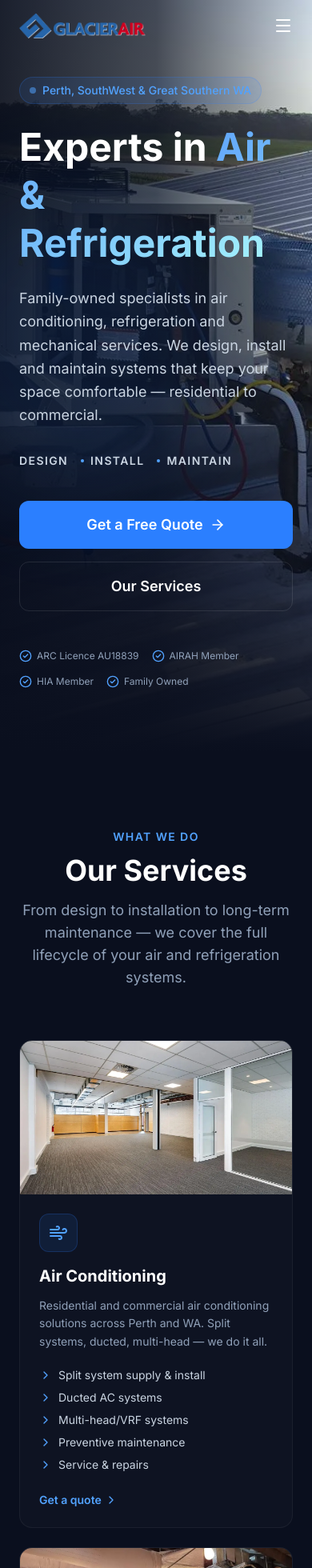
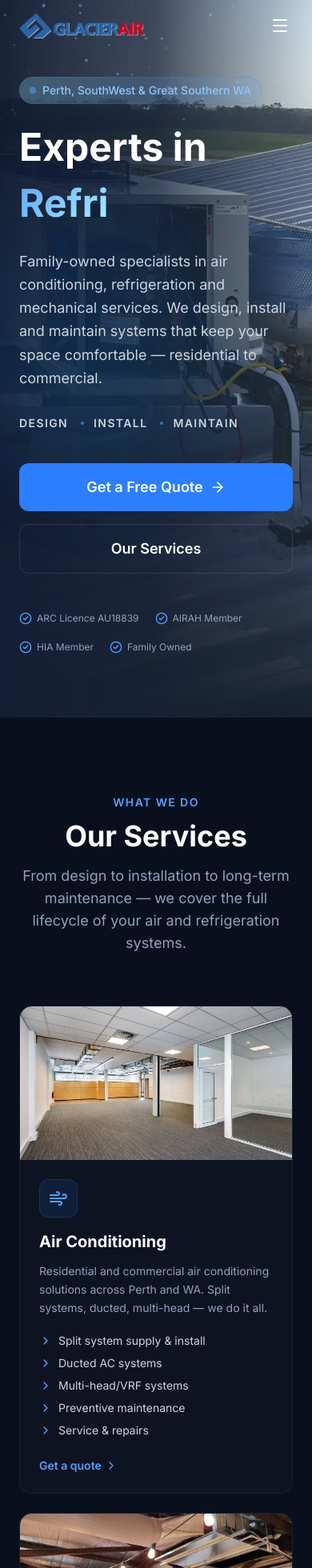
Before and after one commit to GolfChariotsMike/glacier-air, a Next.js app: page / in a window 390 px wide. Shown: the top 1960 px of the page at 80% size. Built offline with nearby package versions, Linux system fonts and the light colour scheme.

Commit message:
feat: modern redesign — aurora hero, particles, typewriter, scroll reveal, glow cards, frosted glass nav

```diff
--- a/src/app/globals.css
+++ b/src/app/globals.css
@@ -26,3 +26,151 @@ body {
     background-clip: text;
   }
 }
+
+/* ── Aurora background ── */
+@keyframes aurora-shift {
+  0%   { background-position: 0% 50%;   transform: scale(1)    rotate(0deg); }
+  33%  { background-position: 100% 50%; transform: scale(1.04) rotate(1deg); }
+  66%  { background-position: 50% 100%; transform: scale(1.02) rotate(-1deg); }
+  100% { background-position: 0% 50%;   transform: scale(1)    rotate(0deg); }
+}
+
+.aurora {
+  position: absolute;
+  inset: -60%;
+  background: repeating-linear-gradient(
+    100deg,
+    rgba(59, 130, 246, 0.12)  0%,
+    rgba(147, 197, 253, 0.06) 10%,
+    rgba(96, 165, 250, 0.10)  20%,
+    rgba(165, 243, 252, 0.08) 30%,
+    rgba(30, 64, 175, 0.12)   40%,
+    transparent               50%
+  );
+  background-size: 300% 300%;
+  filter: blur(60px);
+  animation: aurora-shift 20s ease-in-out infinite alternate;
+  pointer-events: none;
+}
+
+/* ── Floating particles ── */
+#particle-canvas {
+  position: absolute;
+  inset: 0;
+  pointer-events: none;
+}
+
+/* ── Scroll reveal ── */
+.reveal {
+  opacity: 0;
+  transform: translateY(36px);
+  transition: opacity 0.7s cubic-bezier(0.22, 1, 0.36, 1),
+              transform 0.7s cubic-bezier(0.22, 1, 0.36, 1);
+}
+.reveal.visible {
+  opacity: 1;
+  transform: translateY(0);
+}
+.reveal-delay-1 { transition-delay: 0.1s; }
+.reveal-delay-2 { transition-delay: 0.2s; }
+.reveal-delay-3 { transition-delay: 0.3s; }
+.reveal-delay-4 { transition-delay: 0.4s; }
+
+/* ── Glow card ── */
+.glow-card {
+  position: relative;
+  transition: transform 0.35s cubic-bezier(0.22, 1, 0.36, 1),
+              box-shadow 0.35s ease;
+}
+.glow-card::before {
+  content: '';
+  position: absolute;
+  inset: -1px;
+  border-radius: inherit;
+  padding: 1px;
+  background: linear-gradient(135deg, transparent 40%, rgba(59,130,246,0.5) 100%);
+  -webkit-mask: linear-gradient(#fff 0 0) content-box, linear-gradient(#fff 0 0);
+  -webkit-mask-composite: xor;
+  mask-composite: exclude;
+  opacity: 0;
+  transition: opacity 0.35s ease;
+  pointer-events: none;
+}
+.glow-card:hover::before {
+  opacity: 1;
+}
+.glow-card:hover {
+  transform: translateY(-6px);
+  box-shadow: 0 20px 60px rgba(59, 130, 246, 0.15);
+}
+
+/* ── Typewriter cursor ── */
+@keyframes blink {
+  0%, 100% { opacity: 1; }
+  50%       { opacity: 0; }
+}
+.cursor {
+  display: inline-block;
+  width: 3px;
+  height: 1em;
+  background: #60a5fa;
+  margin-left: 4px;
+  vertical-align: text-bottom;
+  animation: blink 0.9s step-end infinite;
+}
+
+/* ── Animated counter ── */
+.stat-counter {
+  font-variant-numeric: tabular-nums;
+}
+
+/* ── Shimmer on hero badge ── */
+@keyframes shimmer {
+  0%   { background-position: -200% center; }
+  100% { background-position:  200% center; }
+}
+.badge-shimmer {
+  background: linear-gradient(
+    90deg,
+    rgba(96,165,250,0.15) 0%,
+    rgba(165,243,252,0.35) 40%,
+    rgba(96,165,250,0.15) 80%
+  );
+  background-size: 200% auto;
+  animation: shimmer 3s linear infinite;
+}
+
+/* ── Smooth nav underline ── */
+.nav-link {
+  position: relative;
+}
+.nav-link::after {
+  content: '';
+  position: absolute;
+  bottom: -2px;
+  left: 0;
+  width: 0;
+  height: 2px;
+  background: linear-gradient(90deg, #60a5fa, #a5f3fc);
+  border-radius: 2px;
+  transition: width 0.3s cubic-bezier(0.22, 1, 0.36, 1);
+}
+.nav-link:hover::after {
+  width: 100%;
+}
+
+/* ── Frosted glass panel ── */
+.glass-panel {
+  background: rgba(255,255,255,0.03);
+  backdrop-filter: blur(12px);
+  -webkit-backdrop-filter: blur(12px);
+  border: 1px solid rgba(255,255,255,0.07);
+}
+
+/* ── Image zoom on hover ── */
+.img-zoom img {
+  transition: transform 0.6s cubic-bezier(0.22, 1, 0.36, 1);
+}
+.img-zoom:hover img {
+  transform: scale(1.07);
+}
--- a/src/components/Hero.tsx
+++ b/src/components/Hero.tsx
@@ -1,39 +1,134 @@
+"use client";
+import { useEffect, useRef, useState } from "react";
 import { ArrowRight, CheckCircle2 } from "lucide-react";
 
 const badges = ["ARC Licence AU18839", "AIRAH Member", "HIA Member", "Family Owned"];
+const typewriterWords = ["Air Conditioning", "Refrigeration", "Mechanical Services", "HVAC Design"];
+
+function useTypewriter(words: string[]) {
+  const [text, setText] = useState("");
+  const [wordIndex, setWordIndex] = useState(0);
+  const [isDeleting, setIsDeleting] = useState(false);
+
+  useEffect(() => {
+    const current = words[wordIndex % words.length];
+    const speed = isDeleting ? 40 : 70;
+
+    const timeout = setTimeout(() => {
+      if (!isDeleting && text === current) {
+        setTimeout(() => setIsDeleting(true), 1800);
+        return;
+      }
+      if (isDeleting && text === "") {
+        setIsDeleting(false);
+        setWordIndex((i) => (i + 1) % words.length);
+        return;
+      }
+      setText(isDeleting ? current.slice(0, text.length - 1) : current.slice(0, text.length + 1));
+    }, speed);
+
+    return () => clearTimeout(timeout);
+  }, [text, isDeleting, wordIndex, words]);
+
+  return text;
+}
 
 export default function Hero() {
+  const canvasRef = useRef<HTMLCanvasElement>(null);
+  const typedText = useTypewriter(typewriterWords);
+
+  // Floating particles
+  useEffect(() => {
+    const canvas = canvasRef.current;
+    if (!canvas) return;
+    const ctx = canvas.getContext("2d");
+    if (!ctx) return;
+
+    let animId: number;
+    const resize = () => {
+      canvas.width = canvas.offsetWidth;
+      canvas.height = canvas.offsetHeight;
+    };
+    resize();
+    window.addEventListener("resize", resize);
+
+    const count = 55;
+    const particles = Array.from({ length: count }, () => ({
+      x: Math.random() * canvas.width,
+      y: Math.random() * canvas.height,
+      r: Math.random() * 1.8 + 0.4,
+      speed: Math.random() * 0.35 + 0.1,
+      opacity: Math.random() * 0.4 + 0.1,
+      drift: (Math.random() - 0.5) * 0.3,
+    }));
+
+    const draw = () => {
+      ctx.clearRect(0, 0, canvas.width, canvas.height);
+      particles.forEach((p) => {
+        ctx.beginPath();
+        ctx.arc(p.x, p.y, p.r, 0, Math.PI * 2);
+        ctx.fillStyle = `rgba(147, 197, 253, ${p.opacity})`;
+        ctx.fill();
+        p.y -= p.speed;
+        p.x += p.drift;
+        if (p.y < -5) {
+          p.y = canvas.height + 5;
+          p.x = Math.random() * canvas.width;
+        }
+        if (p.x < 0) p.x = canvas.width;
+        if (p.x > canvas.width) p.x = 0;
+      });
+      animId = requestAnimationFrame(draw);
+    };
+    draw();
+
+    return () => {
+      cancelAnimationFrame(animId);
+      window.removeEventListener("resize", resize);
+    };
+  }, []);
+
   return (
     <section
       id="home"
       className="relative min-h-screen flex items-center overflow-hidden"
     >
-      {/* Background image with overlay */}
+      {/* Background image */}
       <div
         className="absolute inset-0 bg-cover bg-center bg-no-repeat"
-        style={{
-          backgroundImage: "url('/images/hero-bg.webp')",
-        }}
+        style={{ backgroundImage: "url('/images/hero-bg.webp')" }}
       />
       {/* Gradient overlays */}
-      <div className="absolute inset-0 bg-gradient-to-r from-[#050a18]/90 via-[#050a18]/70 to-transparent" />
+      <div className="absolute inset-0 bg-gradient-to-r from-[#050a18]/95 via-[#050a18]/75 to-transparent" />
       <div className="absolute inset-0 bg-gradient-to-t from-[#0a0f1e] via-transparent to-transparent" />
 
-      {/* Floating blue orb */}
-      <div className="absolute top-1/4 right-1/4 w-96 h-96 bg-blue-500/10 rounded-full blur-3xl pointer-events-none" />
+      {/* Aurora layer */}
+      <div className="aurora" />
+
+      {/* Particles */}
+      <canvas ref={canvasRef} id="particle-canvas" />
+
+      {/* Floating orbs */}
+      <div className="absolute top-1/4 right-1/4 w-96 h-96 bg-blue-500/8 rounded-full blur-3xl pointer-events-none animate-pulse" style={{ animationDuration: "6s" }} />
+      <div className="absolute bottom-1/3 right-1/3 w-64 h-64 bg-cyan-500/6 rounded-full blur-3xl pointer-events-none" />
 
       <div className="relative z-10 max-w-7xl mx-auto px-6 pt-24 pb-20">
         <div className="max-w-2xl">
-          {/* Pill badge */}
-          <div className="inline-flex items-center gap-2 px-3 py-1.5 rounded-full bg-blue-500/10 border border-blue-500/20 text-blue-400 text-sm font-medium mb-6">
+          {/* Animated pill badge */}
+          <div className="inline-flex items-center gap-2 px-3 py-1.5 rounded-full badge-shimmer border border-blue-500/25 text-blue-300 text-sm font-medium mb-6">
             <span className="w-2 h-2 rounded-full bg-blue-400 animate-pulse" />
             Perth, SouthWest & Great Southern WA
           </div>
 
-          <h1 className="text-5xl md:text-6xl lg:text-7xl font-bold text-white leading-tight mb-6">
-            Experts in{" "}
-            <span className="gradient-text">Air & Refrigeration</span>
+          <h1 className="text-5xl md:text-6xl lg:text-7xl font-bold text-white leading-tight mb-4">
+            Experts in
           </h1>
+
+          {/* Typewriter line */}
+          <div className="text-5xl md:text-6xl lg:text-7xl font-bold mb-6 min-h-[1.2em]">
+            <span className="gradient-text">{typedText}</span>
+            <span className="cursor" />
+          </div>
 
           <p className="text-lg md:text-xl text-slate-300 mb-8 leading-relaxed max-w-xl">
             Family-owned specialists in air conditioning, refrigeration and
@@ -41,11 +136,11 @@ export default function Hero() {
             keep your space comfortable — residential to commercial.
           </p>
 
-          {/* Tagline */}
+          {/* Design · Install · Maintain */}
           <div className="flex items-center gap-4 mb-10">
             {["Design", "Install", "Maintain"].map((t, i) => (
-              <span key={t} className="flex items-center gap-2 text-sm font-semibold text-slate-300 uppercase tracking-widest">
-                {i > 0 && <span className="w-1 h-1 rounded-full bg-blue-400" />}
+              <span key={t} className="flex items-center gap-3 text-sm font-semibold text-slate-300 uppercase tracking-widest">
+                {i > 0 && <span className="w-1 h-1 rounded-full bg-blue-400/60" />}
                 {t}
               </span>
             ))}
@@ -54,20 +149,20 @@ export default function Hero() {
           <div className="flex flex-col sm:flex-row gap-4 mb-12">
             <a
               href="#contact"
-              className="inline-flex items-center justify-center gap-2 px-8 py-4 rounded-xl bg-blue-500 hover:bg-blue-400 text-white font-semibold text-lg transition-all hover:shadow-lg hover:shadow-blue-500/25 hover:-translate-y-0.5"
+              className="inline-flex items-center justify-center gap-2 px-8 py-4 rounded-xl bg-blue-500 hover:bg-blue-400 text-white font-semibold text-lg transition-all duration-300 hover:shadow-xl hover:shadow-blue-500/30 hover:-translate-y-0.5 active:translate-y-0"
             >
               Get a Free Quote <ArrowRight className="w-5 h-5" />
             </a>
             <a
               href="#services"
-              className="inline-flex items-center justify-center gap-2 px-8 py-4 rounded-xl border border-white/10 hover:border-white/30 text-white font-semibold text-lg transition-all hover:bg-white/5"
+              className="inline-flex items-center justify-center gap-2 px-8 py-4 rounded-xl border border-white/10 hover:border-white/30 text-white font-semibold text-lg transition-all duration-300 hover:bg-white/5"
             >
               Our Services
             </a>
           </div>
 
           {/* Trust badges */}
-          <div className="flex flex-wrap gap-4">
+          <div className="flex flex-wrap gap-5">
             {badges.map((b) => (
               <div key={b} className="flex items-center gap-1.5 text-xs text-slate-400">
                 <CheckCircle2 className="w-4 h-4 text-blue-400 shrink-0" />
@@ -78,10 +173,10 @@ export default function Hero() {
         </div>
       </div>
 
-      {/* Phone number floating card */}
+      {/* Phone floating card */}
       <a
         href="tel:0892423111"
-        className="absolute bottom-8 right-6 hidden lg:flex items-center gap-3 bg-white/5 backdrop-blur-md border border-white/10 rounded-2xl px-5 py-4 hover:bg-white/10 transition-colors group"
+        className="absolute bottom-8 right-6 hidden lg:flex items-center gap-3 glass-panel rounded-2xl px-5 py-4 hover:border-blue-500/20 transition-all duration-300 group hover:-translate-y-1 hover:shadow-xl hover:shadow-blue-950/40"
       >
         <div className="w-10 h-10 rounded-xl bg-blue-500/20 flex items-center justify-center">
           <span className="text-blue-400 text-lg">📞</span>
--- a/src/components/Navbar.tsx
+++ b/src/components/Navbar.tsx
@@ -23,9 +23,9 @@ export default function Navbar() {
 
   return (
     <nav
-      className={`fixed top-0 left-0 right-0 z-50 transition-all duration-300 ${
+      className={`fixed top-0 left-0 right-0 z-50 transition-all duration-500 ${
         scrolled
-          ? "bg-[#0a0f1e]/95 backdrop-blur-md shadow-lg shadow-blue-950/20"
+          ? "bg-[#0a0f1e]/90 backdrop-blur-xl shadow-lg shadow-blue-950/30 border-b border-white/5"
           : "bg-transparent"
       }`}
     >
@@ -37,7 +37,7 @@ export default function Navbar() {
             alt="Glacier Air"
             width={160}
             height={32}
-            className="object-contain h-8 w-auto"
+            className="object-contain h-8 w-auto transition-opacity group-hover:opacity-90"
           />
         </a>
 
@@ -47,7 +47,7 @@ export default function Navbar() {
             <a
               key={l.label}
               href={l.href}
-              className="text-sm text-slate-300 hover:text-white transition-colors font-medium"
+              className="nav-link text-sm text-slate-300 hover:text-white transition-colors duration-200 font-medium py-1"
             >
               {l.label}
             </a>
@@ -58,14 +58,14 @@ export default function Navbar() {
         <div className="hidden md:flex items-center gap-4">
           <a
             href="tel:0892423111"
-            className="flex items-center gap-2 text-sm text-blue-400 hover:text-blue-300 font-medium"
+            className="flex items-center gap-2 text-sm text-blue-400 hover:text-blue-300 font-medium transition-colors"
           >
             <Phone className="w-4 h-4" />
             (08) 9242 3111
           </a>
           <a
             href="#contact"
-            className="px-4 py-2 rounded-lg bg-blue-500 hover:bg-blue-400 text-white text-sm font-semibold transition-colors"
+            className="px-5 py-2.5 rounded-xl bg-blue-500 hover:bg-blue-400 text-white text-sm font-semibold transition-all duration-300 hover:shadow-lg hover:shadow-blue-500/25 hover:-translate-y-0.5"
           >
             Get a Quote
           </a>
@@ -73,26 +73,32 @@ export default function Navbar() {
 
         {/* Mobile hamburger */}
         <button
-          className="md:hidden text-white"
+          className="md:hidden text-white p-1 rounded-lg hover:bg-white/5 transition-colors"
           onClick={() => setOpen(!open)}
+          aria-label="Toggle menu"
         >
           {open ? <X className="w-6 h-6" /> : <Menu className="w-6 h-6" />}
         </button>
       </div>
 
       {/* Mobile menu */}
-      {open && (
-        <div className="md:hidden bg-[#0d1428] border-t border-white/5 px-6 py-4 flex flex-col gap-4">
+      <div
+        className={`md:hidden overflow-hidden transition-all duration-300 ${
+          open ? "max-h-96 opacity-100" : "max-h-0 opacity-0"
+        }`}
+      >
+        <div className="bg-[#0d1428]/95 backdrop-blur-xl border-t border-white/5 px-6 py-4 flex flex-col gap-4">
           {navLinks.map((l) => (
             <a
               key={l.label}
               href={l.href}
-              className="text-slate-300 hover:text-white font-medium"
+              className="text-slate-300 hover:text-white font-medium transition-colors py-1"
               onClick={() => setOpen(false)}
             >
               {l.label}
             </a>
           ))}
+          <div className="h-px bg-white/5 my-1" />
           <a
             href="tel:0892423111"
             className="text-blue-400 font-medium flex items-center gap-2"
@@ -101,13 +107,13 @@ export default function Navbar() {
           </a>
           <a
             href="#contact"
-            className="px-4 py-2 rounded-lg bg-blue-500 text-white text-center font-semibold"
+            className="px-4 py-3 rounded-xl bg-blue-500 text-white text-center font-semibold hover:bg-blue-400 transition-colors"
             onClick={() => setOpen(false)}
           >
             Get a Quote
           </a>
         </div>
-      )}
+      </div>
     </nav>
   );
 }
--- a/src/components/Services.tsx
+++ b/src/components/Services.tsx
@@ -1,3 +1,5 @@
+"use client";
+import { useEffect, useRef } from "react";
 import { Wind, Thermometer, Wrench, ChevronRight } from "lucide-react";
 
 const services = [
@@ -14,8 +16,7 @@ const services = [
       "Preventive maintenance",
       "Service & repairs",
     ],
-    image:
-      "/images/fremantle-7.webp",
+    image: "/images/fremantle-7.webp",
   },
   {
     icon: Thermometer,
@@ -30,8 +31,7 @@ const services = [
       "Display cabinet installs",
       "Emergency breakdown response",
     ],
-    image:
-      "/images/refrigeration.webp",
+    image: "/images/refrigeration.webp",
   },
   {
     icon: Wrench,
@@ -46,29 +46,38 @@ const services = [
       "Compliance & inspections",
       "Energy efficiency audits",
     ],
-    image:
-      "/images/fremantle-13.webp",
+    image: "/images/fremantle-13.webp",
   },
 ];
 
-const colorMap: Record<string, string> = {
-  blue: "bg-blue-500/10 text-blue-400 border-blue-500/20 group-hover:bg-blue-500/20",
-  cyan: "bg-cyan-500/10 text-cyan-400 border-cyan-500/20 group-hover:bg-cyan-500/20",
-  indigo: "bg-indigo-500/10 text-indigo-400 border-indigo-500/20 group-hover:bg-indigo-500/20",
-};
-
-const accentMap: Record<string, string> = {
-  blue: "text-blue-400",
-  cyan: "text-cyan-400",
-  indigo: "text-indigo-400",
+const colorMap: Record<string, { icon: string; accent: string; glow: string }> = {
+  blue:   { icon: "bg-blue-500/10 text-blue-400 border-blue-500/20",   accent: "text-blue-400",   glow: "hover:shadow-blue-500/10" },
+  cyan:   { icon: "bg-cyan-500/10 text-cyan-400 border-cyan-500/20",   accent: "text-cyan-400",   glow: "hover:shadow-cyan-500/10" },
+  indigo: { icon: "bg-indigo-500/10 text-indigo-400 border-indigo-500/20", accent: "text-indigo-400", glow: "hover:shadow-indigo-500/10" },
 };
 
 export default function Services() {
+  const sectionRef = useRef<HTMLDivElement>(null);
+
+  useEffect(() => {
+    const observer = new IntersectionObserver(
+      (entries) => {
+        entries.forEach((e) => {
+          if (e.isIntersecting) e.target.classList.add("visible");
+        });
+      },
+      { threshold: 0.12 }
+    );
+    const els = sectionRef.current?.querySelectorAll(".reveal");
+    els?.forEach((el) => observer.observe(el));
+    return () => observer.disconnect();
+  }, []);
+
   return (
-    <section id="services" className="py-24 bg-[#0a0f1e]">
+    <section id="services" className="py-24 bg-[#0a0f1e]" ref={sectionRef}>
       <div className="max-w-7xl mx-auto px-6">
         {/* Header */}
-        <div className="text-center mb-16">
+        <div className="text-center mb-16 reveal">
           <p className="text-blue-400 text-sm font-semibold uppercase tracking-widest mb-3">
             What We Do
           </p>
@@ -83,45 +92,40 @@ export default function Services() {
 
         {/* Service cards */}
         <div className="grid md:grid-cols-3 gap-6">
-          {services.map((svc) => {
+          {services.map((svc, i) => {
             const Icon = svc.icon;
-            const iconClass = colorMap[svc.color];
-            const accentClass = accentMap[svc.color];
+            const c = colorMap[svc.color];
             return (
               <div
                 key={svc.title}
-                className="group rounded-2xl border border-white/5 bg-white/3 hover:bg-white/5 overflow-hidden transition-all duration-300 hover:border-white/10 hover:-translate-y-1"
+                className={`reveal reveal-delay-${i + 1} glow-card group rounded-2xl border border-white/5 overflow-hidden hover:shadow-2xl ${c.glow} transition-all duration-500`}
                 style={{ backgroundColor: "rgba(255,255,255,0.02)" }}
               >
                 {/* Image */}
-                <div className="h-48 overflow-hidden">
+                <div className="h-48 overflow-hidden img-zoom">
                   {/* eslint-disable-next-line @next/next/no-img-element */}
                   <img
                     src={svc.image}
                     alt={svc.title}
-                    className="w-full h-full object-cover group-hover:scale-105 transition-transform duration-500"
+                    className="w-full h-full object-cover"
                   />
                 </div>
 
                 <div className="p-6">
                   {/* Icon */}
                   <div
-                    className={`w-12 h-12 rounded-xl border flex items-center justify-center mb-4 transition-colors ${iconClass}`}
+                    className={`w-12 h-12 rounded-xl border flex items-center justify-center mb-4 transition-all duration-300 ${c.icon}`}
                   >
                     <Icon className="w-6 h-6" />
                   </div>
 
-                  <h3 className="text-xl font-bold text-white mb-3">
-                    {svc.title}
-                  </h3>
-                  <p className="text-slate-400 text-sm mb-5 leading-relaxed">
-                    {svc.description}
-                  </p>
+                  <h3 className="text-xl font-bold text-white mb-3">{svc.title}</h3>
+                  <p className="text-slate-400 text-sm mb-5 leading-relaxed">{svc.description}</p>
 
                   <ul className="space-y-2 mb-6">
                     {svc.features.map((f) => (
                       <li key={f} className="flex items-start gap-2 text-sm text-slate-300">
-                        <ChevronRight className={`w-4 h-4 mt-0.5 shrink-0 ${accentClass}`} />
+                        <ChevronRight className={`w-4 h-4 mt-0.5 shrink-0 ${c.accent}`} />
                         {f}
                       </li>
                     ))}
@@ -129,9 +133,10 @@ export default function Services() {
 
                   <a
                     href="#contact"
-                    className={`text-sm font-semibold ${accentClass} hover:underline flex items-center gap-1`}
+                    className={`text-sm font-semibold ${c.accent} hover:underline flex items-center gap-1 group/link`}
                   >
-                    Get a quote <ChevronRight className="w-4 h-4" />
+                    Get a quote{" "}
+                    <ChevronRight className="w-4 h-4 transition-transform group-hover/link:translate-x-1" />
                   </a>
                 </div>
               </div>
```
Also changed, not shown: src/components/About.tsx (+44 -21 lines), src/components/Projects.tsx (+29 -11 lines).
